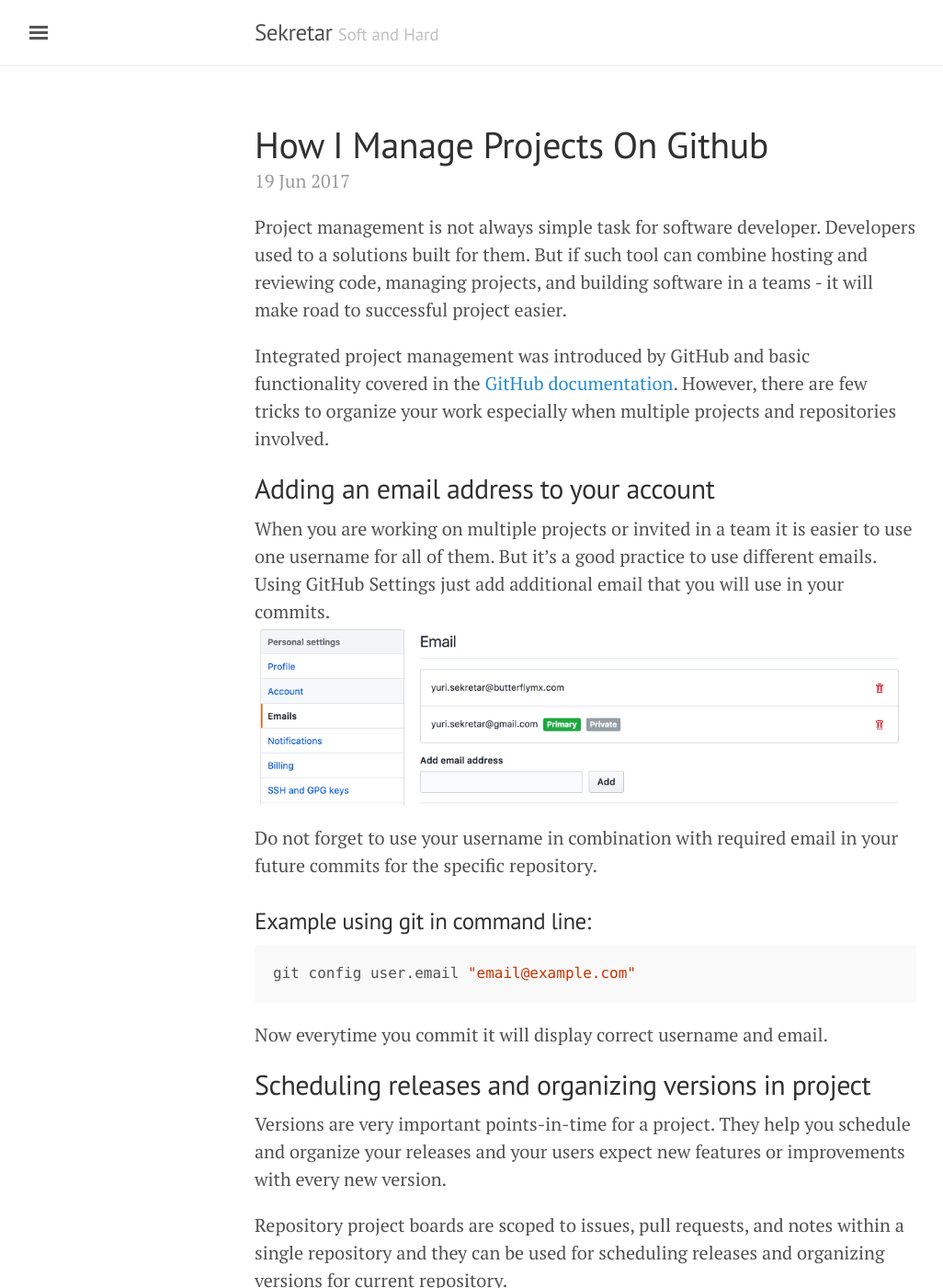
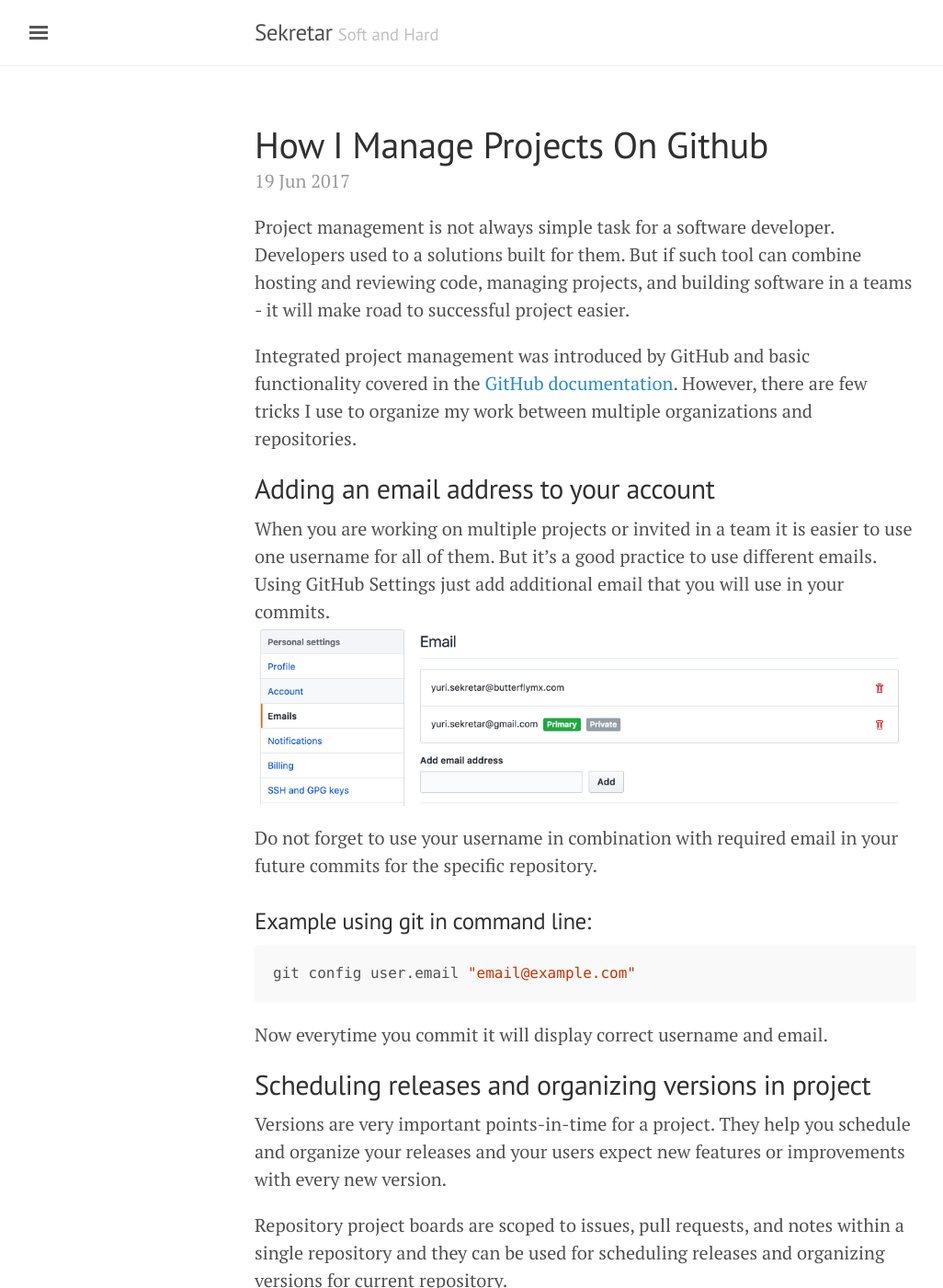
Before and after one commit to yuriisekretar/yuriisekretar.github.io, a Jekyll site: the page built from _posts/2017-06-19-How-I-manage-projects-on-GitHub.md, in a window 1280 px wide and 1400 px high. Shown: the whole window at 92% size, without its empty margins (3-1029 px from the left). Built offline with Jekyll 4.4.1, drawn with Linux system fonts in a browser that asks for light colours; our own code applies the rules of GitHub Pages for plain Markdown files; some of the changed text lies outside the part shown.

Commit message:
Update: Project management with GitHub

```diff
--- a/_posts/2017-06-19-How-I-manage-projects-on-GitHub.md
+++ b/_posts/2017-06-19-How-I-manage-projects-on-GitHub.md
@@ -1,6 +1,6 @@
-Project management is not always simple task for software developer. Developers used to a solutions built for them. But if such tool can combine hosting and reviewing code, managing projects, and building software in a teams - it will make road to successful project easier.
+Project management is not always simple task for a software developer. Developers used to a solutions built for them. But if such tool can combine hosting and reviewing code, managing projects, and building software in a teams - it will make road to successful project easier.
 
-Integrated project management was introduced by GitHub and basic functionality covered in the [GitHub documentation](https://help.github.com/categories/managing-your-work-on-github/). However, there are few tricks to organize your work especially when multiple projects and repositories involved.
+Integrated project management was introduced by GitHub and basic functionality covered in the [GitHub documentation](https://help.github.com/categories/managing-your-work-on-github/). However, there are few tricks  I use to organize my work between multiple organizations and repositories.
 
 ## Adding an email address to your account
 
```
Also changed, not shown: other parts of _posts/2017-06-19-How-I-manage-projects-on-GitHub.md (+1 -1 lines).
